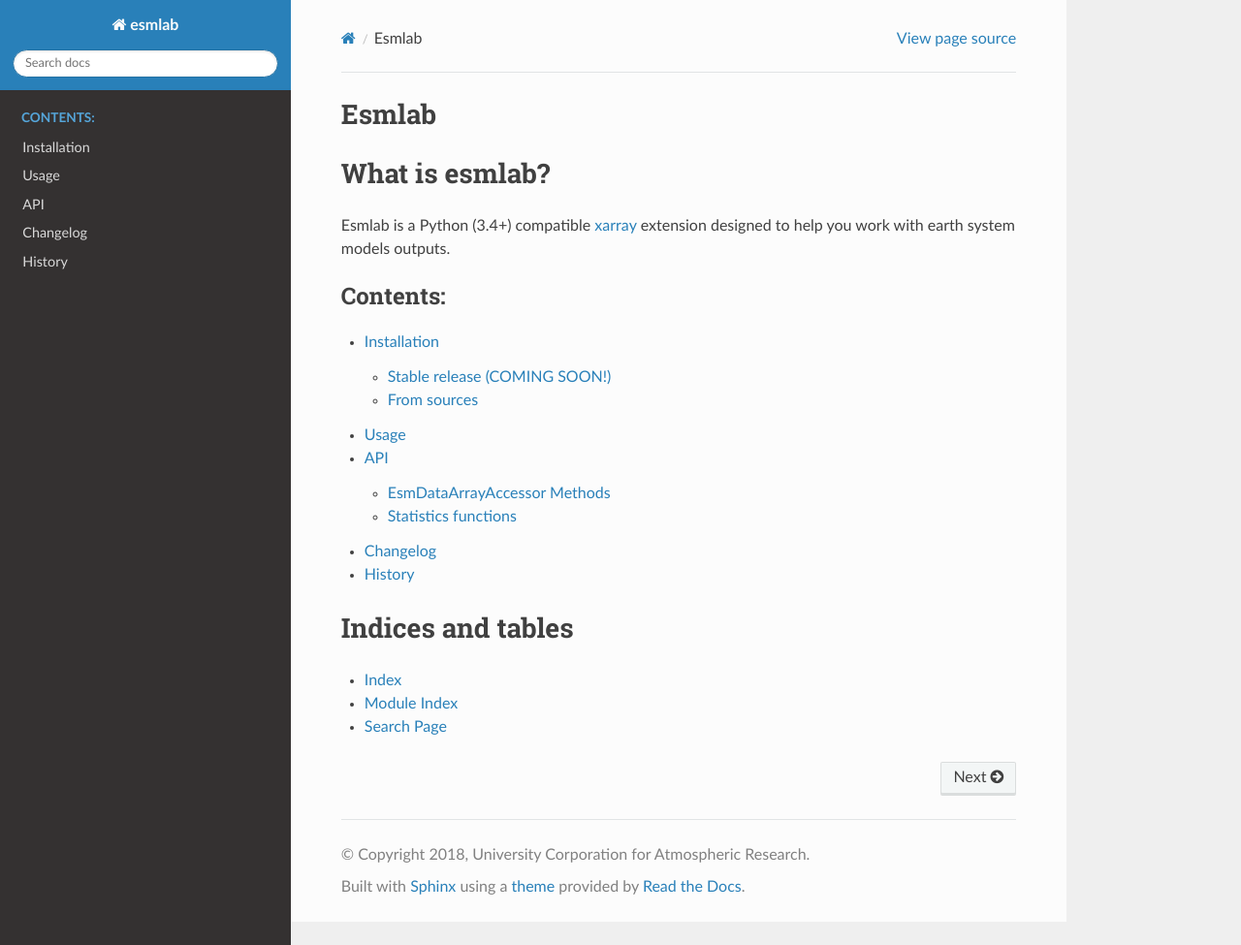
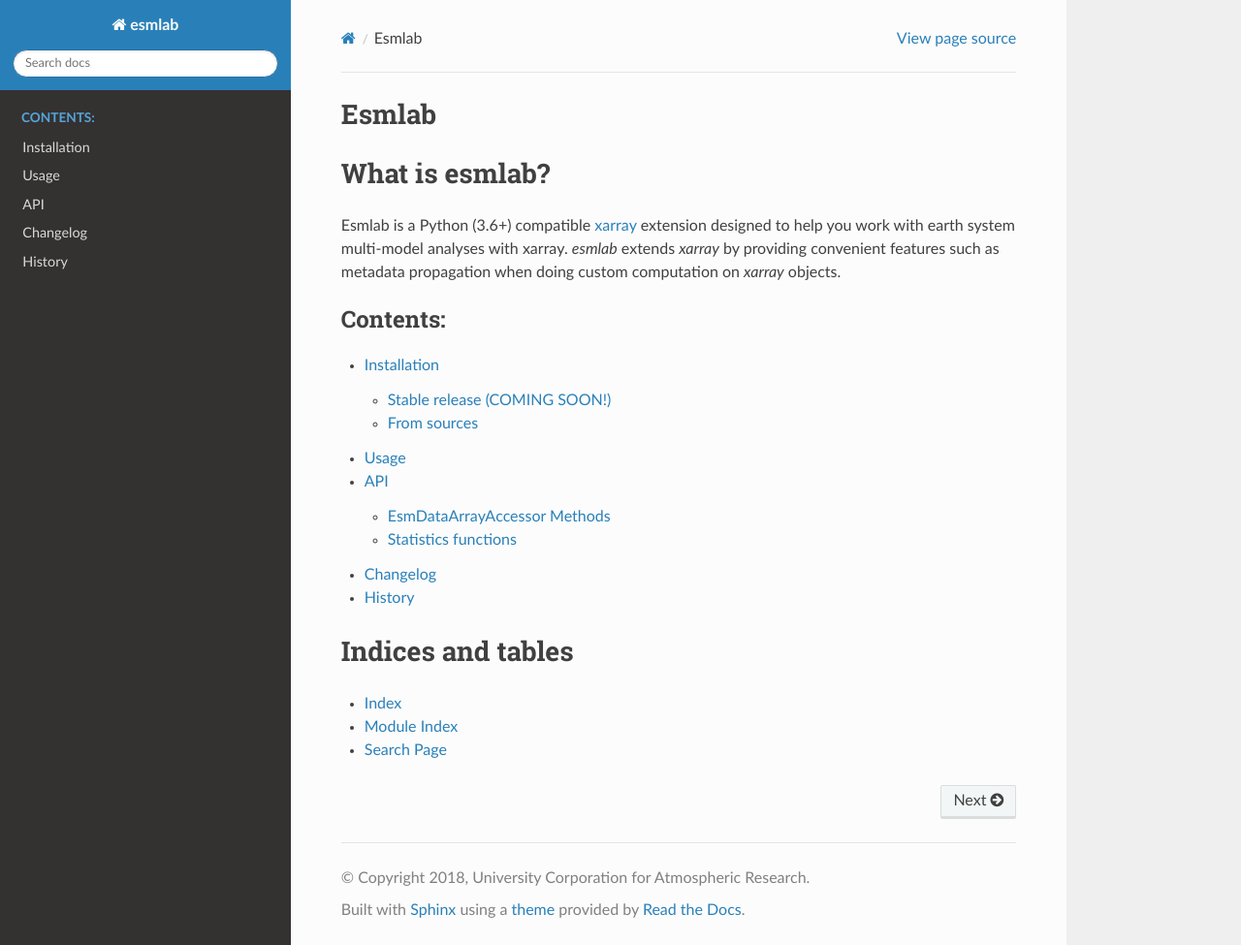
Before and after one commit to NCAR/esmlab, a Sphinx documentation site: the page built from docs/source/index.rst, in a window 1280 px wide and 975 px high. Shown: the whole window at 97% size. Built offline with Sphinx 7.4.7 and the Read the Docs theme 2.0.0, drawn with Linux system fonts in a browser that asks for light colours; the version number could not be read and is left out.

Commit message:
Update docs

```diff
--- a/docs/source/index.rst
+++ b/docs/source/index.rst
@@ -4,7 +4,9 @@ Esmlab
 What is esmlab?
 ===============
 
-Esmlab is a Python (3.4+) compatible `xarray <http://xarray.pydata.org/en/stable/>`_ extension designed to help you work with earth system models outputs.
+Esmlab is a Python (3.6+) compatible `xarray <http://xarray.pydata.org/en/stable/>`_ extension designed to
+help you work with earth system multi-model analyses with xarray. `esmlab` extends `xarray` by providing
+convenient features such as metadata propagation when doing custom computation on `xarray` objects.
 
 
 .. toctree::
```
Also changed, not shown: README.md (+1 -1 lines).
